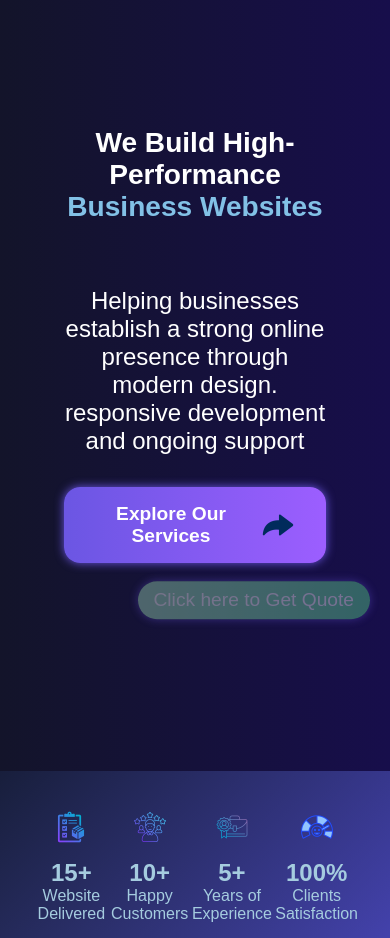
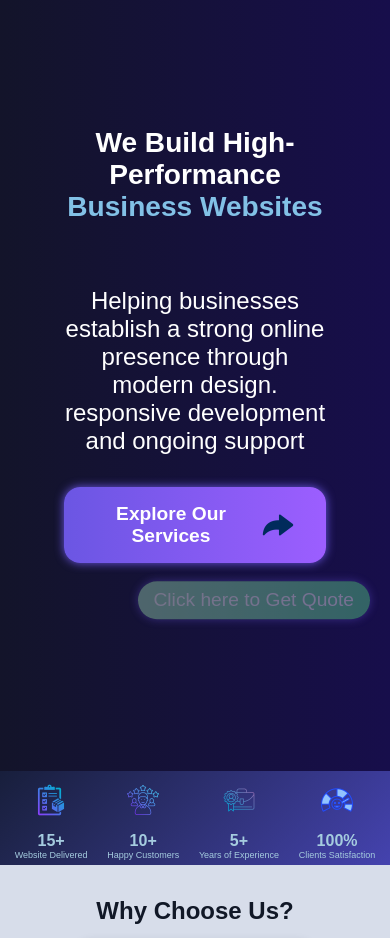
Before and after one commit to device02/Portfolio, a plain HTML site: page index.html in a window 390 px wide. Shown: the part 107-1045 px from the top of the page. Drawn offline with Linux system fonts and the light colour scheme.

Commit message:
updated 28th

```diff
--- a/portfolio.css
+++ b/portfolio.css
@@ -361,6 +361,7 @@ text-align: center;
     display: flex;
     flex-wrap: wrap;
     margin-top: 2rem;
+    margin-bottom: 4rem;
     gap: 5rem;
     justify-content: center;
 
@@ -1430,5 +1431,15 @@ body {
      width: 100%;
     gap:2rem;
 }
+.p1{
+    font-size: 1rem;
+    font-weight: bold;
+}
+.qualitypointscontainer{
+    font-size: 1rem;
+    padding: 0.3rem;
+    font-size: 9px;
 
 }
+
+}
```
Also changed, not shown: services.html (+2 -2 lines).
